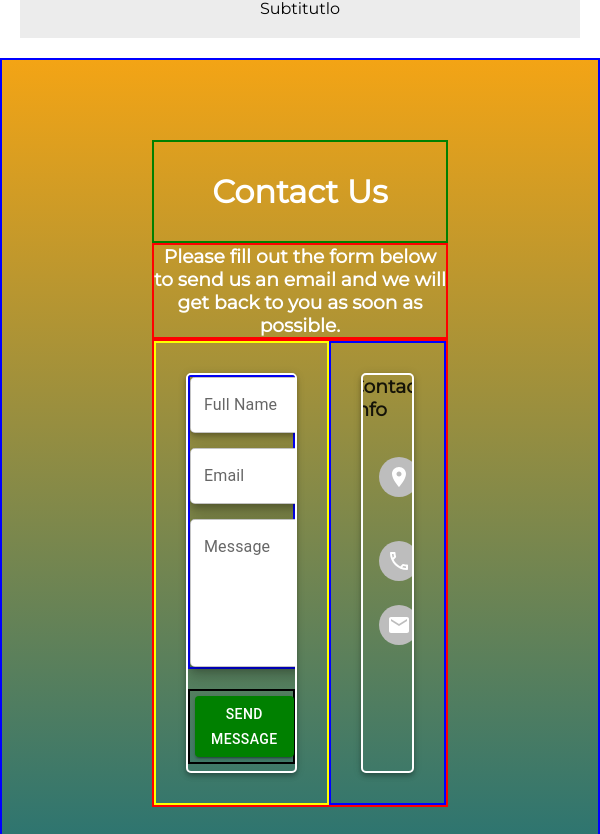
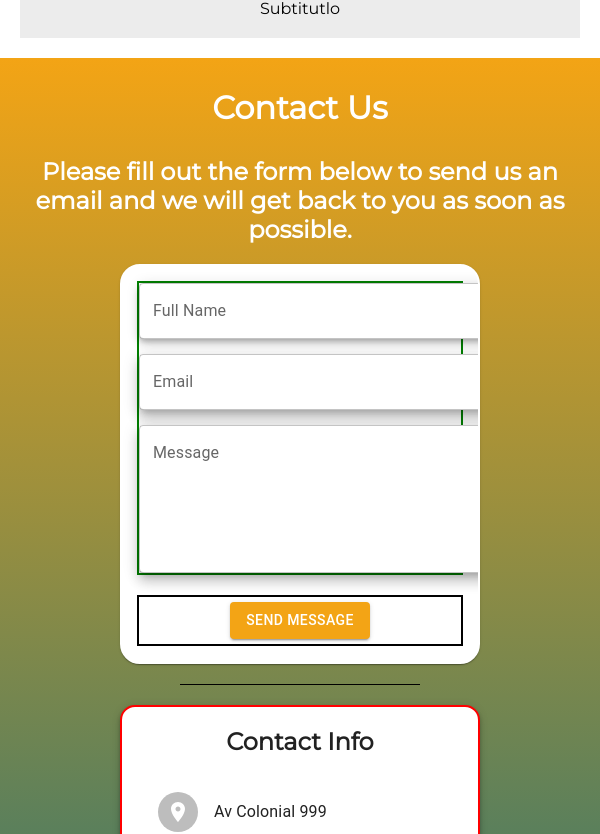
Before and after one commit to jhonnjc15/PaqariPage, a React (Create React App) app: page / in a window 600 px wide. Shown: the part 1696-2530 px from the top of the page. Built offline with nearby package versions, Linux system fonts and the light colour scheme; a web font is replaced by a local one.

Commit message:
Making resposive the contact page, although there are more things to do.

```diff
--- a/src/components/Contact/Contact.css
+++ b/src/components/Contact/Contact.css
@@ -1,7 +1,7 @@
 .container{
   display: flex;
   flex-direction: column;
-  border: 2px solid blue;
+  /*border: 2px solid blue;*/
   padding: 80px 150px 80px 150px;
   background: linear-gradient(to top, #217276 0%, #f3a415 100%);
   ;
@@ -9,38 +9,150 @@
 }
 
 .title_container{
-  border: 2px solid green;
+  /*border: 2px solid green;*/
   text-align: center;
   padding: 30px;
 }
 
 .subtitle_container{
-  border: 2px solid red;
+  /*border: 2px solid red;*/
+  padding-right: 20px;
+  padding-left: 20px;
   text-align: center;
 }
 
 .contact_container{
-  border: 2px solid red;
+  /*border: 2px solid red;*/
   display: flex;
   flex-direction: row;
   width: 100%;
 }
 
 .form_container{
-  display: flex;
-  flex-direction: row;
-  justify-content: center;
-  border: 2px solid yellow;
-  padding: 30px;
+  /*border: 2px solid yellow;*/
+  padding: 20px;
   width: 60%;
 }
-
+.divider_vertical{
+  display: block;
+  height: 380px;
+  align-self:center;
+  background: black;
+}
+.divider_horizontal{
+  display: none;
+  width: 60%;
+  align-self:center;
+  background: black;
+}
 .info_container{
   display: flex;
   flex-direction: column;
-  align-items: center;
-  gap: 20px;
-  border: 2px solid blue;
+  justify-content:center;
+  /*gap: 20px;*/
+  /*border: 2px solid blue;*/
   width: 40%;
-  padding: 30px;
+  padding: 20px;
 }
+
+@media screen and (max-width: 600px) {
+  .container {
+    padding:0px;
+  }
+  .contact_container{
+    /*border: 2px solid red;*/
+    display: flex;
+	width:100%;
+    flex-direction: column;
+    width: 100%;
+  }
+  .form_container{
+    /*border: 2px solid yellow;*/
+	width:100%;
+  }
+  .divider_horizontal{
+    display: block;
+  }
+  .divider_vertical{
+    display: none;
+  }
+  .info_container{
+    display: flex;
+    flex-direction: column;
+    justify-content:center;
+    /*gap: 20px;*/
+    /*border: 2px solid blue;*/
+	width:100%;
+    /*padding: 20px;*/
+  }
+}
+
+
+
+@media screen and (max-width: 800px) and (min-width: 600px){
+  .container {
+    padding:0px;
+  }
+  .contact_container{
+    /*border: 2px solid red;*/
+    display: flex;
+	width:100%;
+    flex-direction: column;
+    width: 100%;
+    padding-right: 100px;
+    padding-left: 100px;
+  }
+  .form_container{
+    /*border: 2px solid yellow;*/
+	width:100%;
+  }
+  .divider_horizontal{
+    display: block;
+  }
+  .divider_vertical{
+    display: none;
+  }
+  .info_container{
+    display: flex;
+    flex-direction: column;
+    justify-content:center;
+    /*gap: 20px;*/
+    /*border: 2px solid blue;*/
+	width:100%;
+    /*padding: 20px;*/
+  }
+}
+
+@media screen and (max-width: 1200px) and (min-width: 800px){
+  .container {
+    padding:0px;
+  }
+  .contact_container{
+    /*border: 2px solid red;*/
+    display: flex;
+	width:100%;
+    flex-direction: column;
+    width: 100%;
+	padding-right: 100px;
+    padding-left: 100px;
+  }
+  .form_container{
+    /*border: 2px solid yellow;*/
+	width:100%;
+  }
+  .divider_horizontal{
+    display: block;
+  }
+  .divider_vertical{
+    display: none;
+  }
+  .info_container{
+    display: flex;
+    flex-direction: column;
+    justify-content:center;
+    /*gap: 20px;*/
+    /*border: 2px solid blue;*/
+	width:100%;
+    /*padding: 20px;*/
+  }
+}
--- a/src/components/Contact/Contact.js
+++ b/src/components/Contact/Contact.js
@@ -2,6 +2,7 @@ import React from 'react';
 import "./Contact.css";
 import Form from "./Form"
 import ContactInfo from './Info';
+import Divider from '@mui/material/Divider';
 
 function Contact() {
 
@@ -12,14 +13,19 @@ function Contact() {
       </div>
 
       <div className='subtitle_container'>
-        <h3>Please fill out the form below to send us an email and we will get back to you as soon as possible.</h3>
+        <h2>Please fill out the form below to send us an email and we will get back to you as soon as possible.</h2>
       </div>
 
       <div className='contact_container'>
         <div className='form_container'>
           <Form/>
         </div>
-
+	    <div className='divider_vertical'>
+          <Divider orientation="vertical" variant="middle" flexItem />
+		</div>
+	    <div className='divider_horizontal'>
+          <Divider orientation="horizontal" variant="middle" flexItem />
+		</div>
         <div className='info_container'>
           <ContactInfo/>
         </div>
--- a/src/components/Contact/Form.js
+++ b/src/components/Contact/Form.js
@@ -24,11 +24,11 @@ const MaterialFormComponent = (props) => {
     console.log(formValues);
   };
     return (
-      <Card elevation={4}
-        sx={{width: "100%", height: "400px", borderRadius: "5px", border: "2px solid white", background: "transparent"}}
+      <Card elevation={1}
+        sx={{width: "100%", padding:"15px", height: "400px", borderRadius: "20px", border: "2px solid white"}}
       >
             <form onSubmit={handleSubmit} >
-              <Grid container sx={{ border: "2px solid blue", gap: "15px"}} alignItems="center" justifyContent="center" direction="column" >
+              <Grid container sx={{ border: "2px solid green", gap: "15px"}} alignItems="center" justifyContent="center" direction="column" >
                   <Grid item>
                       <TextField
                         sx={{width: "450px",  background: "white", borderRadius: "5PX", boxShadow: 5}}
@@ -71,7 +71,7 @@ const MaterialFormComponent = (props) => {
               <Grid container sx={{ marginTop:"20PX", height:"100%", border: "2px solid black"}} alignItems="center" direction="column" >
                 <Grid item>
                     <Button variant="contained" color="primary" type="submit" style={{
-                        backgroundColor: "green",
+                        background: "#f3a415",
                         margin: "5px"
                     }}>
                         Send Message
--- a/src/components/Contact/Info.js
+++ b/src/components/Contact/Info.js
@@ -10,14 +10,15 @@ import PlaceIcon from '@mui/icons-material/Place';
 import EmailIcon from '@mui/icons-material/Email';
 import LocalPhoneOutlinedIcon from '@mui/icons-material/LocalPhoneOutlined';
 import Card from "@mui/material/Card";
+import Divider from '@mui/material/Divider';
 
 function ContactInfo() {
   return (
     <Card
-      sx={{ display: "flex", flexDirection: "column", justifyContent:"flex-start", alignItems:"center", width: "100%", height: "400px", borderRadius: "5px", border: "2px solid white", background: "transparent"}}
+      sx={{ padding: "20px",gap: "20px",display: "flex", flexDirection: "column", justifyContent:"flex-start", alignItems:"center", width: "100%", height: "400px", borderRadius: "15px", border: "2px solid red"}}
       elevation={4}
     >
-      <h3> Contact Info </h3>
+      <h2> Contact Info </h2>
       <List sx={{ width: '100%', maxWidth: 360 }}>
         <ListItem>
           <ListItemAvatar>
@@ -44,6 +45,7 @@ function ContactInfo() {
           <ListItemText primary="jhonatanjcca@gmail.com" />
         </ListItem>
       </List>
+      <Divider variant="middle" flexItem />
     </Card>
   );
 }
```
